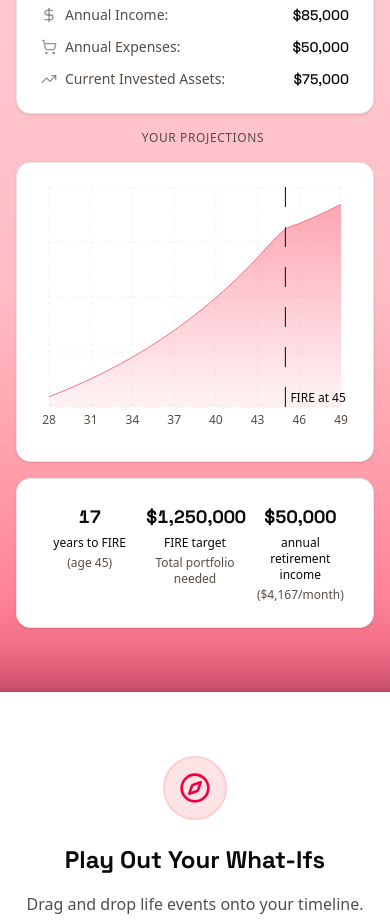
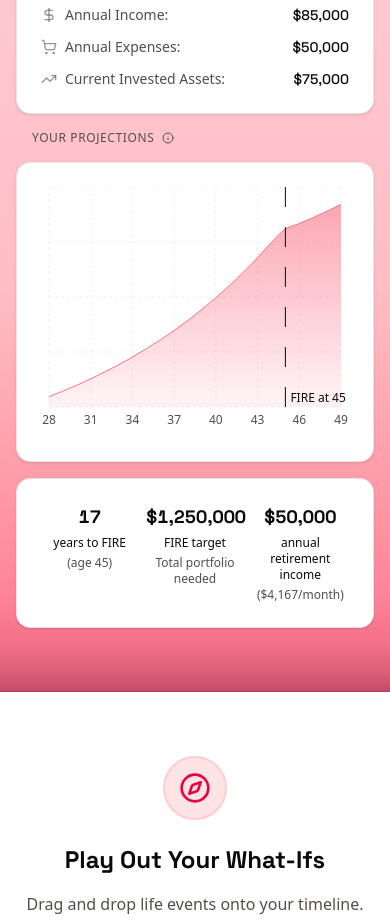
Before and after one commit to schelskedevco/ignidash-legacy, a Next.js app: page / in a window 390 px wide. Shown: the part 1440-2360 px from the top of the page. Built offline with nearby package versions, Linux system fonts and the light colour scheme.

Commit message:
tooltip (#3)
Summary:

Test Plan:

[ghstack-poisoned]

```diff
--- a/src/components/features/fire-scenarios/fire-scenarios-section.tsx
+++ b/src/components/features/fire-scenarios/fire-scenarios-section.tsx
@@ -1,7 +1,7 @@
 "use client";
 
 import { useState } from "react";
-import { Route } from "lucide-react";
+import { Route, Info } from "lucide-react";
 import { ProductPageSectionHeader } from "@/components/layout/wrappers/product-page-section-header";
 import { ProductPageSection } from "@/components/layout/wrappers/product-page-section";
 import { SCENARIOS } from "./lib/fire-data";
@@ -12,11 +12,17 @@ import { KeyMetricsCard } from "./components/financial-outputs/key-metrics-card"
 import { ScenarioId } from "./lib/fire-types";
 import { ConnectingWire } from "./components/connecting-wire";
 import { MAX_WIDTHS, SPACING, TYPOGRAPHY } from "@/lib/design-constants";
+import {
+  Tooltip,
+  TooltipTrigger,
+  TooltipContent,
+} from "@/components/ui/tooltip";
 
 export function FireScenariosSection() {
   const [selectedScenario, setSelectedScenario] = useState(
     ScenarioId.REGULAR_FIRE
   );
+  const [isTooltipOpen, setIsTooltipOpen] = useState(false);
 
   const scenario =
     SCENARIOS.find((s) => s.id === selectedScenario) || SCENARIOS[0];
@@ -56,9 +62,28 @@ export function FireScenariosSection() {
 
         {/* Right Panel - Financial Outputs */}
         <div className="flex h-full w-full flex-col justify-between gap-4">
-          <p className="text-muted-foreground ml-4 text-xs font-medium tracking-wider uppercase lg:text-left">
-            Your Projections
-          </p>
+          <div className="ml-4 flex items-center gap-2">
+            <p className="text-muted-foreground text-xs font-medium tracking-wider uppercase lg:text-left">
+              Your Projections
+            </p>
+            <Tooltip open={isTooltipOpen} onOpenChange={setIsTooltipOpen}>
+              <TooltipTrigger asChild>
+                <button
+                  onClick={() => setIsTooltipOpen(!isTooltipOpen)}
+                  className="focus-visible:ring-ring rounded-sm focus:outline-none focus-visible:ring-2 focus-visible:ring-offset-2"
+                  aria-label="Information about projections"
+                >
+                  <Info className="text-muted-foreground hover:text-muted-foreground/80 h-3 w-3 cursor-pointer transition-colors" />
+                </button>
+              </TooltipTrigger>
+              <TooltipContent side="top" className="max-w-xs">
+                <p>
+                  Projections use a 7% annual return and a 4% withdrawal rate,
+                  based on historical averages. Actual results may vary.
+                </p>
+              </TooltipContent>
+            </Tooltip>
+          </div>
           <FireProjectionChartCard
             scenario={scenario}
             outputs={outputs}
```
